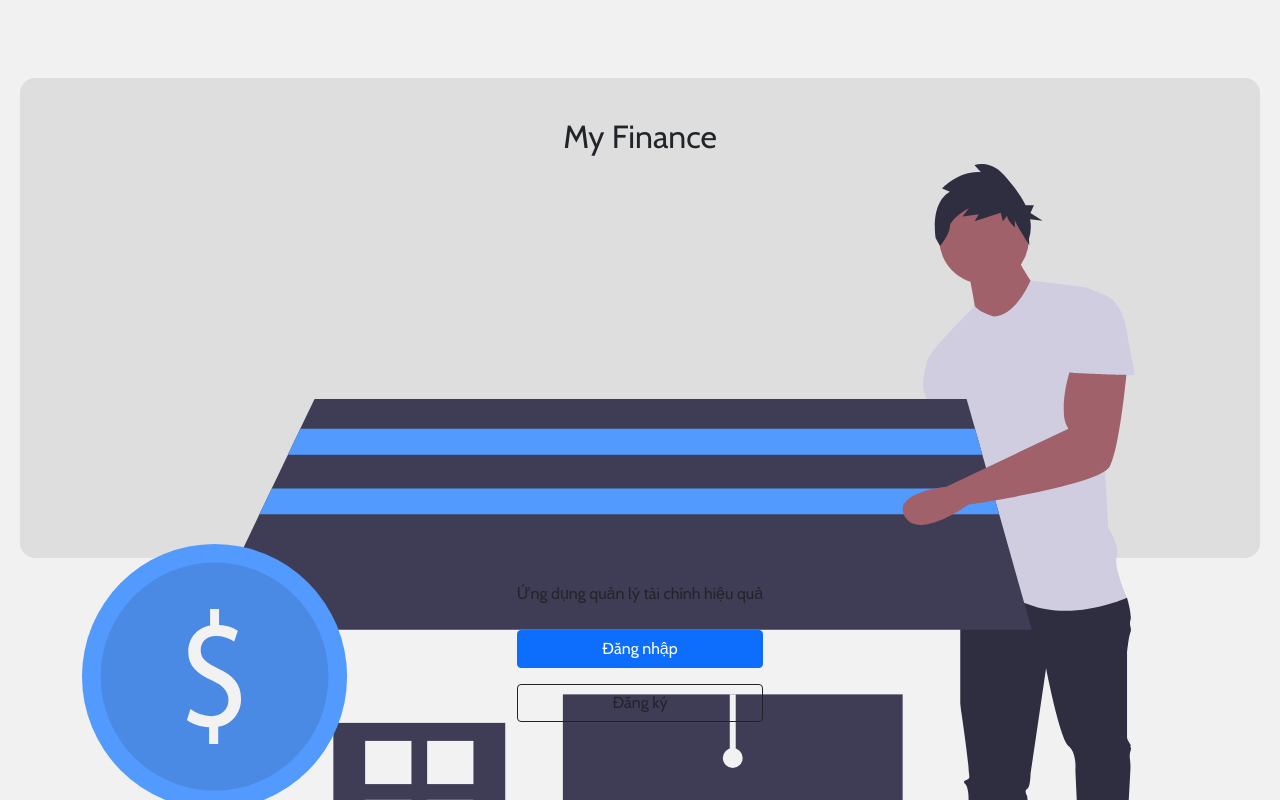
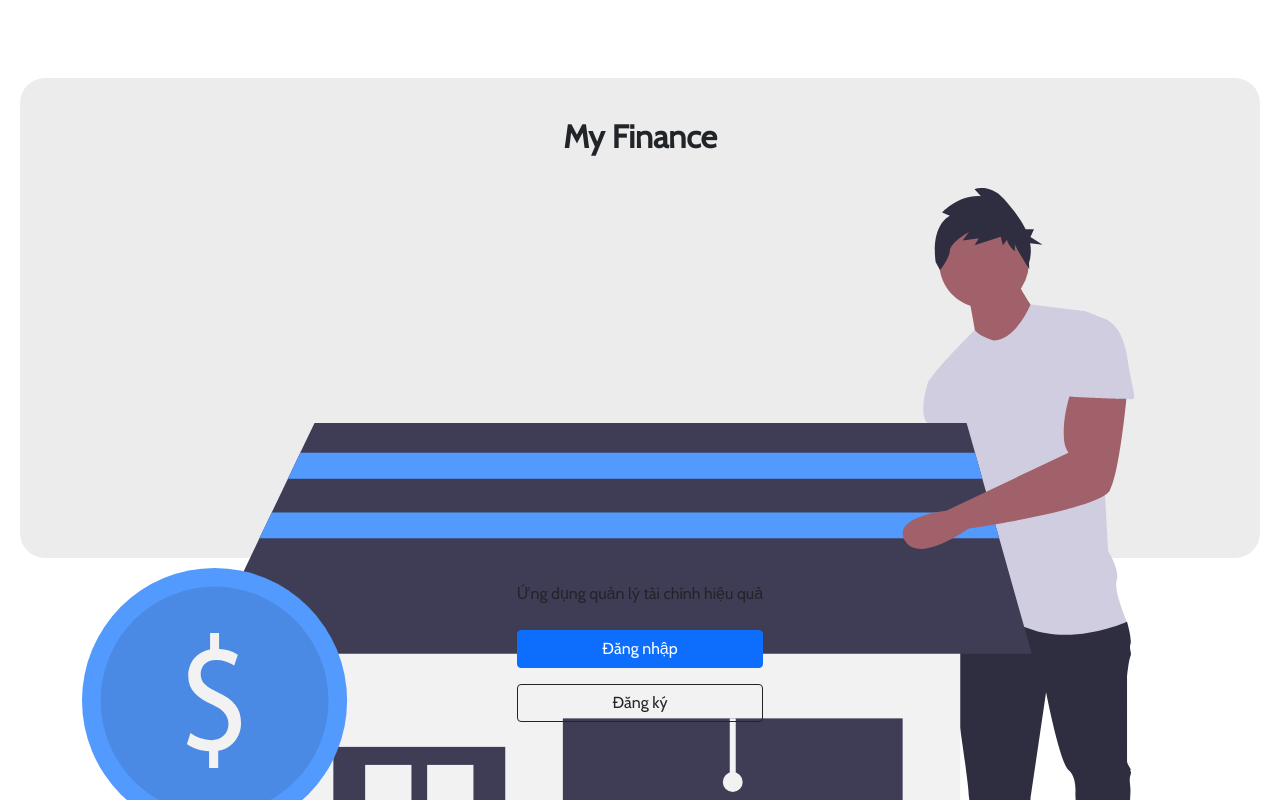
Before and after one commit to hungsadaki1995a/quan-ly-tai-chinh, a React (Create React App) app: page / in a window 1280 px wide. Shown: the top 800 px of the page. Built offline with nearby package versions, Linux system fonts and the light colour scheme.

Commit message:
update home screen

```diff
--- a/src/pages/Home.js
+++ b/src/pages/Home.js
@@ -8,8 +8,8 @@ function Home() {
         return (
                 <div className="home-container">
                         <div className="background-wrapper">
-                                <h2 className="font-weight-bold">My Finance</h2>
-                                <img src={money} alt="money background" className="home-background"></img>
+                                <h2 className="home-title">My Finance</h2>
+                                <img src={money} alt="money background" className="home-background mt-4"></img>
                         </div>
                         <div className="mt-4">
                                 <div>Ứng dụng quản lý tài chính hiệu quả</div>
--- a/src/pages/Home.scss
+++ b/src/pages/Home.scss
@@ -5,7 +5,6 @@
         justify-content: center;
         align-items: center;
         height: 100vh;
-        background-color: #f1f1f1;
 }
 
 .background-wrapper {
@@ -14,10 +13,14 @@
         flex-direction: column;
         align-items: center;
         height: 60vh;
-        background-color: #dedede;
-        border-radius: 15px;
+        background-color: #ececec;
+        border-radius: 25px;
         padding-top: 40px;
         .home-background {
                 width: 90%;
         }
 }
+
+.home-title {
+        font-weight: bold;
+}
```
Also changed, not shown: 1 other file (tests, documents, lock files or other folders).
